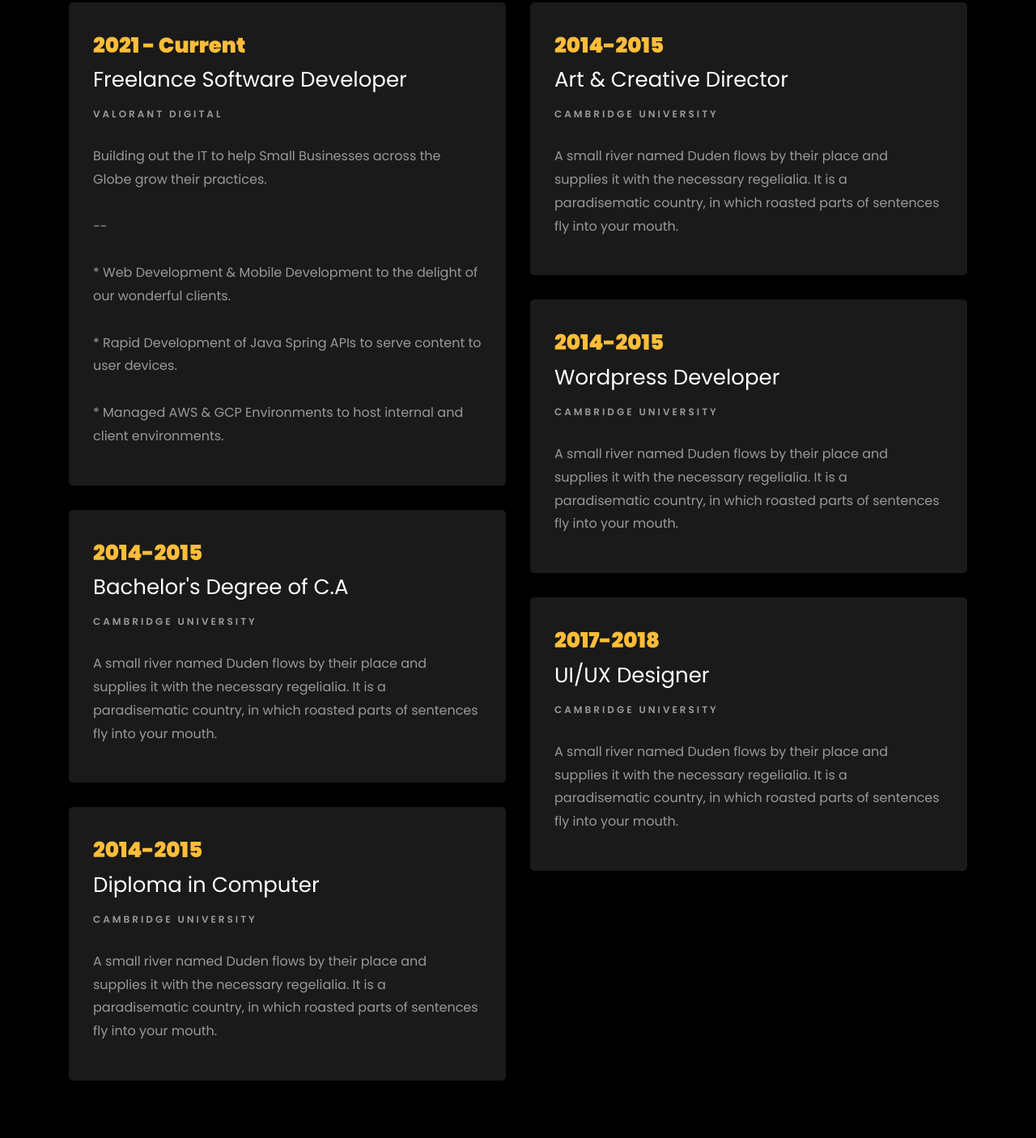
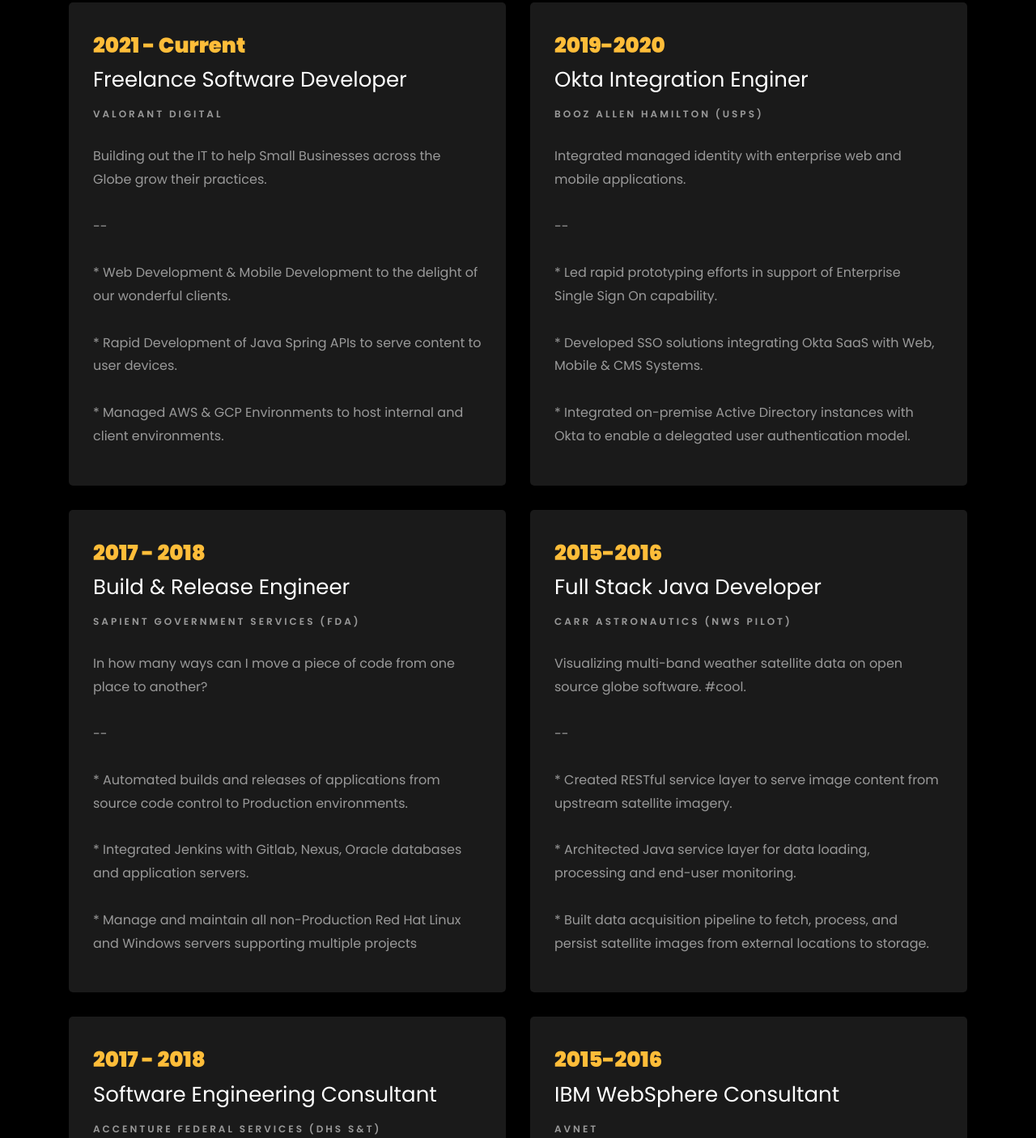
Before and after one commit to softwareshinobi/softwareshinobi.digital, a plain HTML site: page index.html in a window 1280 px wide. Shown: the part 1743-3149 px from the top of the page at 81% size. Drawn offline with Linux system fonts and the light colour scheme; files whose address does not match are found by name.

Commit message:
automated terminal push

```diff
--- a/index.html
+++ b/index.html
@@ -145,7 +145,12 @@
 
     <section class="ftco-section ftco-no-pb" id="resume-section">
     	<div class="container">
+
+
+
 			<div class="row justify-content-center pb-5">
+
+
      <div class="col-md-10 heading-section text-center ftco-animate">
           	<h1 class="big big-2">Resume</h1>
             <h2 class="mb-4">Professional Experience</h2>
@@ -165,8 +170,16 @@
 			</p>
           </div>
         </div>
+
+
+
     		<div class="row">
+
+
+
 		<div class="col-md-6">
+
+
 
 
 
@@ -200,46 +213,212 @@
 
 
 <div class="resume-wrap ftco-animate">
-    					<span class="date">2014-2015</span>
-    					<h2>Bachelor's Degree of C.A</h2>
-    					<span class="position">Cambridge University</span>
-    					<p class="mt-4">A small river named Duden flows by their place and supplies it with the necessary regelialia. It is a paradisematic country, in which roasted parts of sentences fly into your mouth.</p>
+
+	<span class="date">
+
+		2017 - 2018</span>
+<h2>Build & Release Engineer</h2>
+<span class="position">Sapient Government Services (FDA)</span>
+<p class="mt-4">
+
+In how many ways can I move a piece of code from one place to another?
+
+<br/><br/>
+
+--
+
+<br/><br/>
+
+* Automated builds and releases of applications from source code control to Production environments.
+
+<br/><br/>
+
+* Integrated Jenkins with Gitlab, Nexus, Oracle databases and application servers.
+
+<br/><br/>
+
+* Manage and maintain all non-Production Red Hat Linux and Windows
+servers supporting multiple projects
+
+<br/>
+
 </div>
+
+
+
 			<div class="resume-wrap ftco-animate">
-    					<span class="date">2014-2015</span>
-    					<h2>Diploma in Computer</h2>
-    					<span class="position">Cambridge University</span>
-    					<p class="mt-4">A small river named Duden flows by their place and supplies it with the necessary regelialia. It is a paradisematic country, in which roasted parts of sentences fly into your mouth.</p>
+
+	<span class="date">
+
+		2017 - 2018</span>
+<h2>Software Engineering Consultant</h2>
+
+<span class="position">Accenture Federal Services (DHS S&T)</span>
+
+<p class="mt-4">
+
+All Big Data, All Day. Integrating search, streaming data and centralized
+identity in a Big Data Environment.
+
+<br/><br/>
+
+--
+
+<br/><br/>
+
+* Wrote Java MapReduce applications to batch load and process structured
+data into Cloudera Hadoop stack.
+
+<br/><br/>
+
+* Created ETL processes to ingest data into multi-tenant Elasticsearch data nodes for end-user analysis.
+
+<br/><br/>
+
+* Designed, installed, configured Elasticsearch stack components into Hadoop architecture.
+
+</div>
+
+</div>
+
+    			<div class="col-md-6">
+
+<div class="resume-wrap ftco-animate">
+
+<span class="date">
+
+	2019-2020
+
+</span>
+
+<h2>
+
+	Okta Integration Enginer
+
+</h2>
+
+<span class="position">Booz Allen Hamilton (USPS) </span>
+
+<p class="mt-4">
+
+Integrated managed identity with enterprise web and mobile applications.
+
+<br/><br/>
+
+--
+
+<br/><br/>
+
+* Led rapid prototyping efforts in support of Enterprise Single Sign On
+capability.
+
+<br/><br/>
+
+* Developed SSO solutions integrating Okta SaaS with Web, Mobile & CMS
+Systems.
+
+<br/><br/>
+
+* Integrated on-premise Active Directory instances with Okta to enable a
+delegated user authentication model.
+
+<br/>
+
+</div>
+
+
+    				<div class="resume-wrap ftco-animate">
+
+	<span class="date">
+
+		2015-2016</span>
+<h2>Full Stack Java Developer</h2>
+<span class="position">Carr Astronautics (NWS Pilot) </span>
+<p class="mt-4">
+
+	Visualizing multi-band weather satellite data on open source globe software. #cool.
+
+<br/><br/>
+
+--
+
+<br/><br/>
+
+* Created RESTful service layer to serve image content from upstream satellite imagery.
+
+<br/><br/>
+
+* Architected Java service layer for data loading, processing and end-user monitoring.
+
+<br/><br/>
+
+* Built data acquisition pipeline to fetch, process, and persist satellite images from external locations to storage.
+
+<br/>
+
+</div>
+
+
+
+
+
+	    				<div class="resume-wrap ftco-animate">
+
+	<span class="date">
+
+		2015-2016</span>
+<h2>IBM WebSphere Consultant</h2>
+<span class="position">Avnet</span>
+<p class="mt-4">
+
+In a land before time, few eCommerce stores had rich media carousels and rotating product imagery.
+
+<br/><br/>
+
+--
+
+<br/><br/>
+
+* Designed, developed and tested digital rich media user interface widgets using WebSphere Commerce Composer.
+
+<br/><br/>
+
+* Developed ETL scripts for migrating and mapping digital media collections into store catalogs.
+
+<br/><br/>
+
+* Led technical sales support for pre-sales demonstration and information sessions with potential clients.
+
+<br/>
+
+</div>
+
+
+
+
+
+
+
+
+
+
+
+
+
+
     			</div>
     		</div>
 
-    			<div class="col-md-6">
-    				<div class="resume-wrap ftco-animate">
-    					<span class="date">2014-2015</span>
-    					<h2>Art &amp; Creative Director</h2>
-    					<span class="position">Cambridge University</span>
-    					<p class="mt-4">A small river named Duden flows by their place and supplies it with the necessary regelialia. It is a paradisematic country, in which roasted parts of sentences fly into your mouth.</p>
+
+
+
+
     	</div>
-    				<div class="resume-wrap ftco-animate">
-    					<span class="date">2014-2015</span>
-    					<h2>Wordpress Developer</h2>
-    					<span class="position">Cambridge University</span>
-    					<p class="mt-4">A small river named Duden flows by their place and supplies it with the necessary regelialia. It is a paradisematic country, in which roasted parts of sentences fly into your mouth.</p>
-    				</div>
-    				<div class="resume-wrap ftco-animate">
-    					<span class="date">2017-2018</span>
-    					<h2>UI/UX Designer</h2>
-    					<span class="position">Cambridge University</span>
-    					<p class="mt-4">A small river named Duden flows by their place and supplies it with the necessary regelialia. It is a paradisematic country, in which roasted parts of sentences fly into your mouth.</p>
-    				</div>
-    			</div>
-    		</div>
-    		<div class="row justify-content-center mt-5">
-    			<div class="col-md-6 text-center ftco-animate">
-    				<p><a href="#" class="btn btn-primary py-4 px-5">Download CV</a></p>
-    			</div>
-    		</div>
-    	</div>
+
+
+
+
+
   </section>
 
     <section class="ftco-section" id="services-section">
```
Lines whose indentation alone changed are shown as unchanged.
